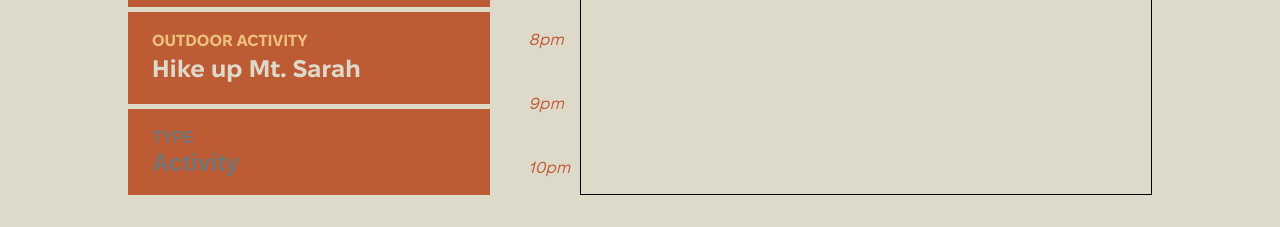
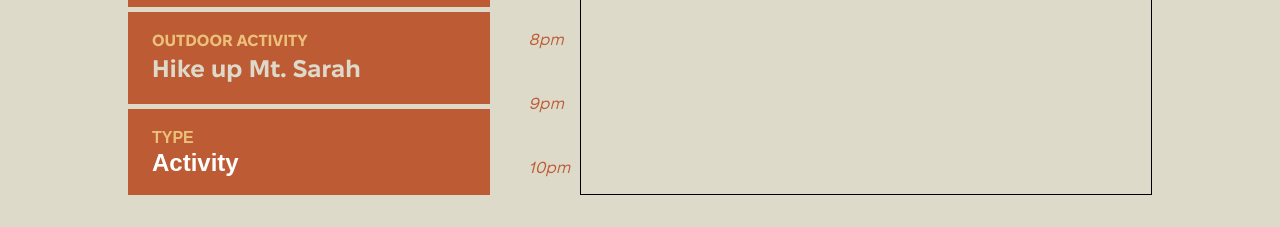
Before and after one commit to hackclub/www-outernet, a Next.js app: page / in a window 1280 px wide. Shown: the part 4340-4567 px from the top of the page. Built offline with nearby package versions, Linux system fonts and the light colour scheme.

Commit message:
Colours!

```diff
--- a/components/YourAdventure.module.scss
+++ b/components/YourAdventure.module.scss
@@ -48,6 +48,14 @@
   font-weight: 600;
 }
 
+.eventtype::placeholder {
+  color: var(--lightgold)!important;
+}
+
+.maininput::placeholder {
+  color: white;
+}
+
 .timetable {
   display: flex;
   width: 100%;
```
